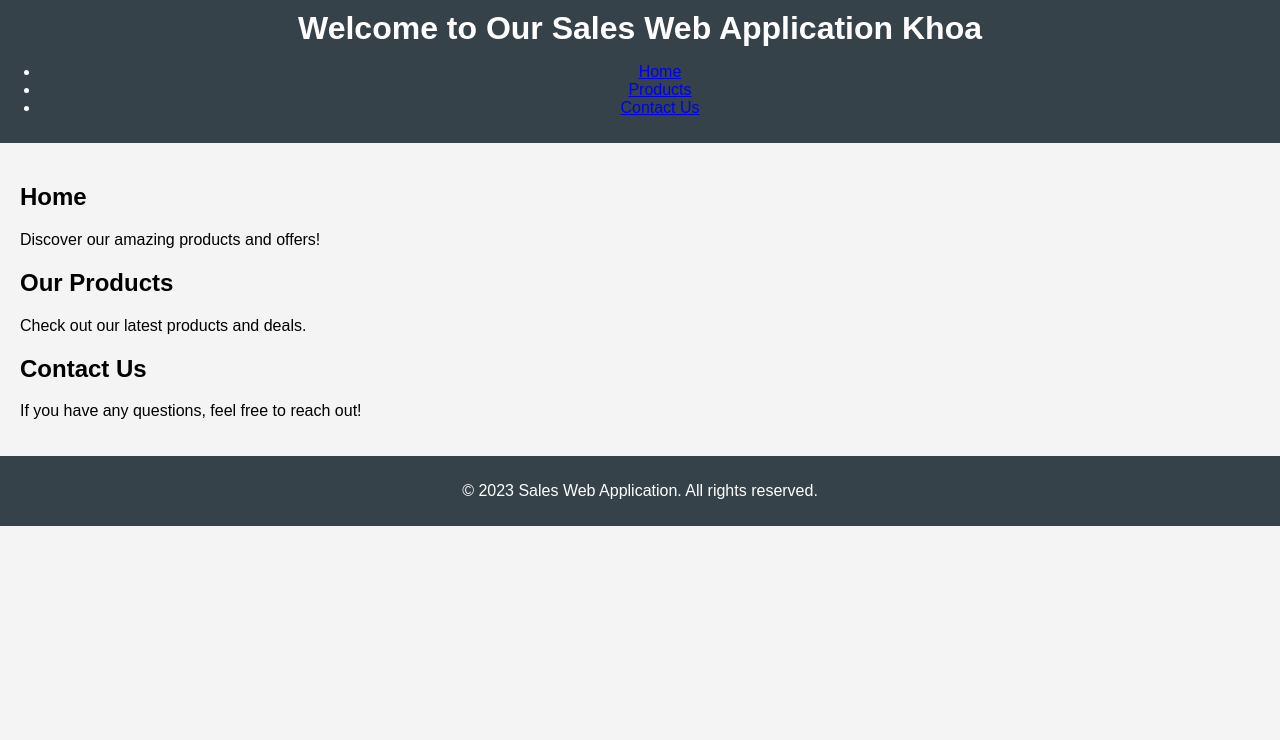
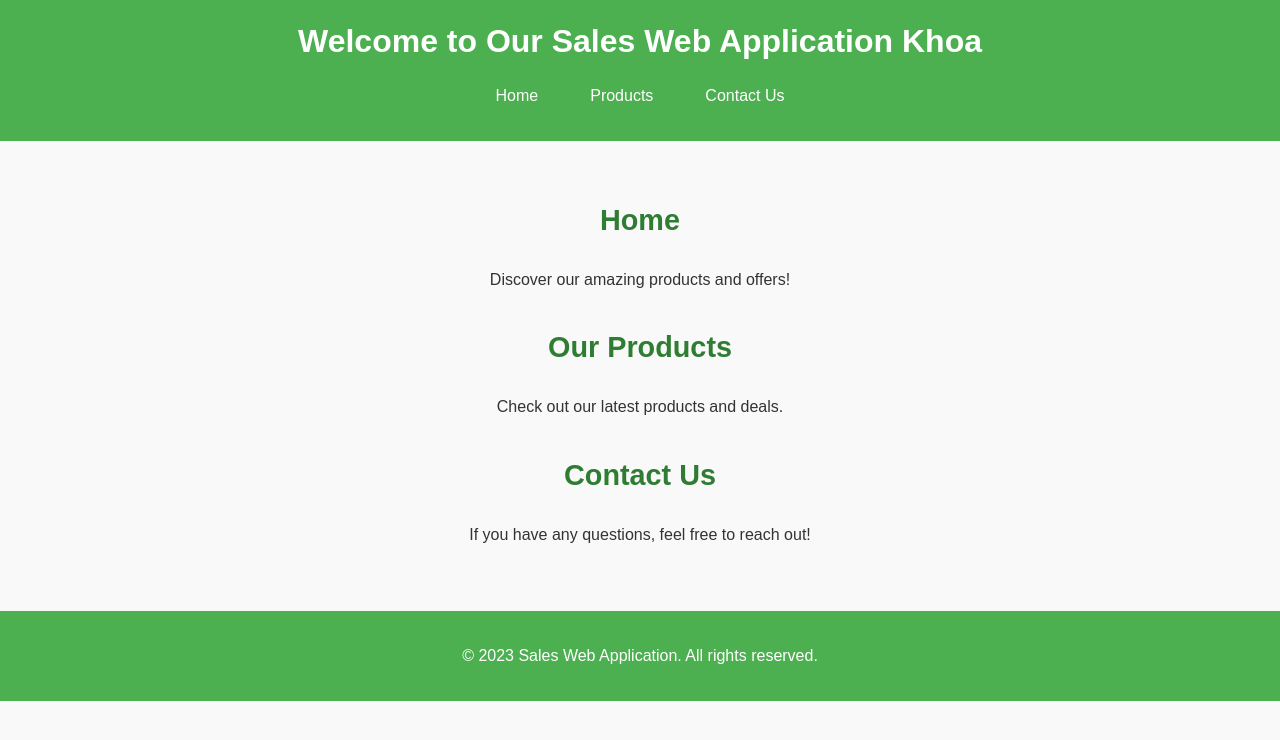
Before and after one commit to Tang979/CCVMTPTPM_Nhom4, a plain HTML site: page index.html in a window 1280 px wide. Drawn offline with Linux system fonts and the light colour scheme.

Commit message:
update css

```diff
--- a/css/styles.css
+++ b/css/styles.css
@@ -1,60 +1,95 @@
+/* General Styles */
 body {
     font-family: Arial, sans-serif;
     margin: 0;
     padding: 0;
-    background-color: #f4f4f4;
+    box-sizing: border-box;
+    line-height: 1.6;
+    background: #f9f9f9;
+    color: #333;
 }
 
+/* Header Styles */
 header {
-    background: #35424a;
-    color: #ffffff;
-    padding: 10px 0;
+    background: #4CAF50;
+    color: white;
+    padding: 1rem 0;
     text-align: center;
 }
 
-h1 {
+header h1 {
     margin: 0;
+    font-size: 2rem;
 }
 
-main {
-    padding: 20px;
+/* Navigation Styles */
+nav ul {
+    list-style: none;
+    padding: 0;
+    display: flex;
+    justify-content: center;
+    gap: 20px;
 }
 
-footer {
-    background: #35424a;
-    color: #ffffff;
-    text-align: center;
-    padding: 10px 0;
-    position: relative;
-    bottom: 0;
-    width: 100%;
+nav ul li {
+    display: inline;
 }
 
-.product {
-    border: 1px solid #dddddd;
-    border-radius: 5px;
-    padding: 10px;
-    margin: 10px 0;
-    background: #ffffff;
+nav ul li a {
+    color: white;
+    text-decoration: none;
+    padding: 0.5rem 1rem;
+    transition: background 0.3s;
 }
 
-.product h2 {
-    margin: 0 0 10px 0;
+nav ul li a:hover {
+    background: #45a049;
+    border-radius: 5px;
 }
 
-.product p {
-    color: #555555;
+/* Main Content Styles */
+main {
+    padding: 2rem;
+    text-align: center;
 }
 
-.button {
-    background-color: #5cb85c;
-    color: white;
-    padding: 10px 15px;
-    border: none;
-    border-radius: 5px;
-    cursor: pointer;
+section {
+    margin-bottom: 2rem;
 }
 
-.button:hover {
-    background-color: #4cae4c;
+section h2 {
+    color: #2E7D32;
+    font-size: 1.8rem;
 }
+
+section p {
+    font-size: 1rem;
+    margin-top: 0.5rem;
+}
+
+/* Footer Styles */
+footer {
+    background: #4CAF50;
+    color: white;
+    text-align: center;
+    padding: 1rem 0;
+}
+
+/* Responsive Design */
+@media (max-width: 768px) {
+    nav ul {
+        flex-direction: column;
+    }
+
+    header h1 {
+        font-size: 1.5rem;
+    }
+
+    section h2 {
+        font-size: 1.5rem;
+    }
+
+    section p {
+        font-size: 0.9rem;
+    }
+}
```
